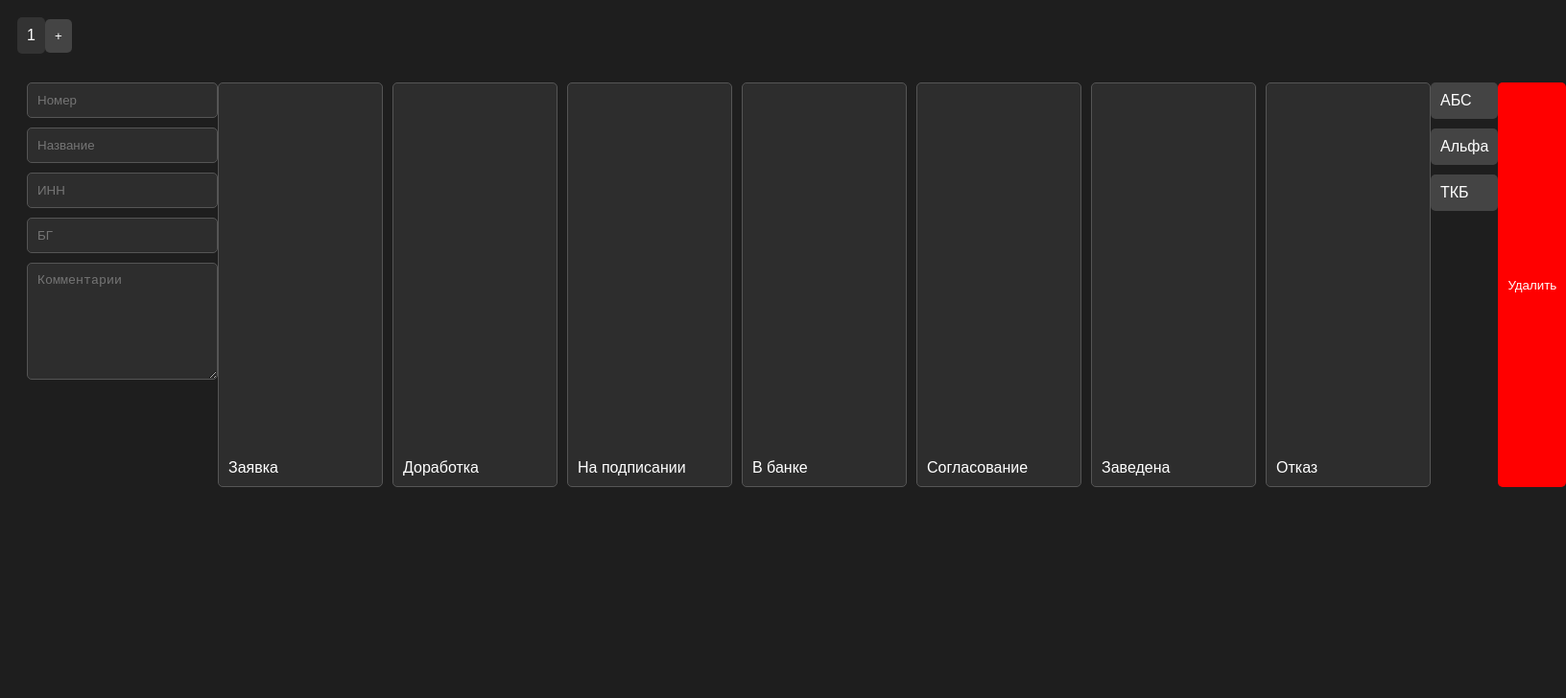
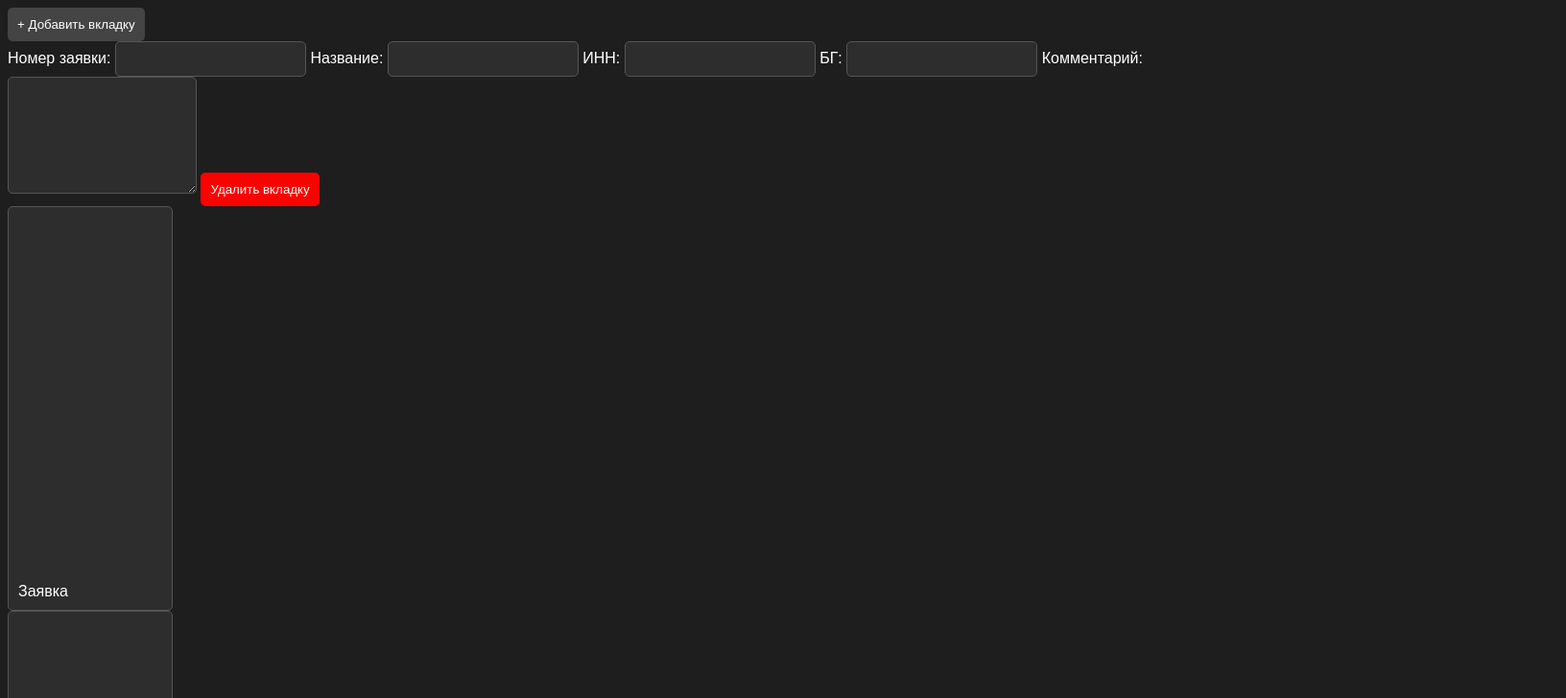
Before and after one commit to VladHutor/work2, a plain HTML site: page index.html in a window 1280 px wide. Shown: the top 728 px of the page at 96% size, 1632 px wide, since content can reach past the window. Drawn offline with Linux system fonts and the light colour scheme.

Commit message:
Update index.html
add html 9

```diff
--- a/index.html
+++ b/index.html
@@ -3,44 +3,39 @@
 <head>
     <meta charset="UTF-8">
     <meta name="viewport" content="width=device-width, initial-scale=1.0">
-    <title>Dashboard</title>
+    <title>Credit Application Dashboard</title>
     <link rel="stylesheet" href="style.css">
 </head>
 <body>
-    <div class="tabs-container">
-        <div class="tabs" id="tabs">
-            <!-- Вкладки заявок появятся здесь -->
-        </div>
-        <button id="add-tab" class="add-tab">+</button>
+    <div class="tabs">
+        <button class="add-tab">+ Добавить вкладку</button>
     </div>
 
-    <div class="dashboard">
-        <div class="fields">
-            <input type="text" id="tab-number" placeholder="Номер">
-            <input type="text" id="tab-name" placeholder="Название">
-            <input type="text" id="tab-inn" placeholder="ИНН">
-            <input type="text" id="tab-bg" placeholder="БГ">
-            <textarea id="tab-comments" placeholder="Комментарии"></textarea>
-        </div>
+    <div class="application-fields">
+        <label>Номер заявки: <input type="text" id="application-number"></label>
+        <label>Название: <input type="text" id="client-name"></label>
+        <label>ИНН: <input type="text" id="client-inn"></label>
+        <label>БГ: <input type="text" id="client-bg"></label>
+        <label>Комментарий: <textarea id="comments"></textarea></label>
+        <button class="delete-tab">Удалить вкладку</button>
+    </div>
 
-        <div class="columns">
-            <div class="column" id="zayavka" data-stage="Заявка">Заявка</div>
-            <div class="column" id="dorabotka" data-stage="Доработка">Доработка</div>
-            <div class="column" id="na-podpis" data-stage="На подписании">На подписании</div>
-            <div class="column" id="v-banke" data-stage="В банке">В банке</div>
-            <div class="column" id="soglasovanie" data-stage="Согласование">Согласование</div>
-            <div class="column" id="zavedena" data-stage="Заведена">Заведена</div>
-            <div class="column" id="otkaz" data-stage="Отказ">Отказ</div>
-        </div>
+    <div class="stage-columns">
+        <div class="column" data-stage="заявка">Заявка</div>
+        <div class="column" data-stage="доработка">Доработка</div>
+        <div class="column" data-stage="на подписании">На подписании</div>
+        <div class="column" data-stage="в банке">В банке</div>
+        <div class="column" data-stage="согласование">Согласование</div>
+        <div class="column" data-stage="заведена">Заведена</div>
+        <div class="column" data-stage="отказ">Отказ</div>
+    </div>
 
-        <div class="banks-list">
-            <div class="bank" draggable="true" data-bank="АБС">АБС</div>
-            <div class="bank" draggable="true" data-bank="Альфа">Альфа</div>
-            <div class="bank" draggable="true" data-bank="ТКБ">ТКБ</div>
-            <!-- Добавь другие банки -->
-        </div>
-
-        <button id="delete-tab" class="delete-tab">Удалить</button>
+    <div class="bank-list">
+        <p>Список банков:</p>
+        <div class="bank" data-bank="банк 1">Банк 1</div>
+        <div class="bank" data-bank="банк 2">Банк 2</div>
+        <div class="bank" data-bank="банк 3">Банк 3</div>
+        <!-- Добавьте остальные банки -->
     </div>
 
     <script src="app.js"></script>
```
